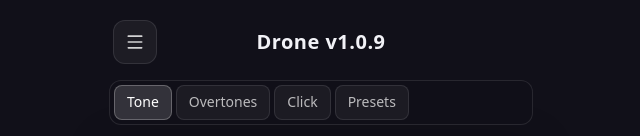
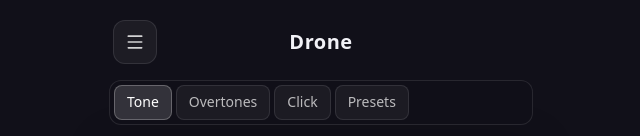
Before and after one commit to margokolar/bourdon-app, a React (Vite) app: page / in a window 1280 px wide. Shown: the top 136 px of the page, without its empty margins (319-959 px from the left). Built offline with nearby package versions, Linux system fonts and the light colour scheme.

Commit message:
Bump app version to 1.1.0 and show it only in menu.
This removes the version badge from the top header and keeps the version label in the side menu while updating package metadata for the 1.1 release.

```diff
--- a/package.json
+++ b/package.json
@@ -1,7 +1,7 @@
 {
   "name": "bourdon-app",
   "private": true,
-  "version": "1.0.9",
+  "version": "1.1.0",
   "type": "module",
   "scripts": {
     "dev": "vite",
--- a/src/App.tsx
+++ b/src/App.tsx
@@ -24,6 +24,7 @@ const TABS: { id: TabId; label: string }[] = [
   { id: 'metronome', label: 'Click' },
   { id: 'presets', label: 'Presets' },
 ]
+const APP_VERSION = '1.1'
 
 function isIosStandalone(): boolean {
   const nav = navigator as Navigator & { standalone?: boolean }
@@ -637,7 +638,7 @@ function App() {
           >
             <Menu size={20} />
           </button>
-          <h1 className="text-xl font-semibold tracking-wide">Drone v1.0.9</h1>
+          <h1 className="text-xl font-semibold tracking-wide">Drone</h1>
           <div className="min-h-[44px] min-w-[44px]" />
         </header>
 
@@ -925,7 +926,7 @@ function App() {
               <div className="mt-4 rounded-xl border border-white/10 bg-white/5 px-3 py-3 text-sm text-white/70">
                 <div className="mb-1 flex items-center gap-2 text-white/80">
                   <Info size={14} />
-                  Drone v1.0.9
+                  Drone v{APP_VERSION}
                 </div>
                 <p>Professional drone reference for tuning and intonation practice.</p>
               </div>
```
Also changed, not shown: 1 other file (tests, documents, lock files or other folders).
